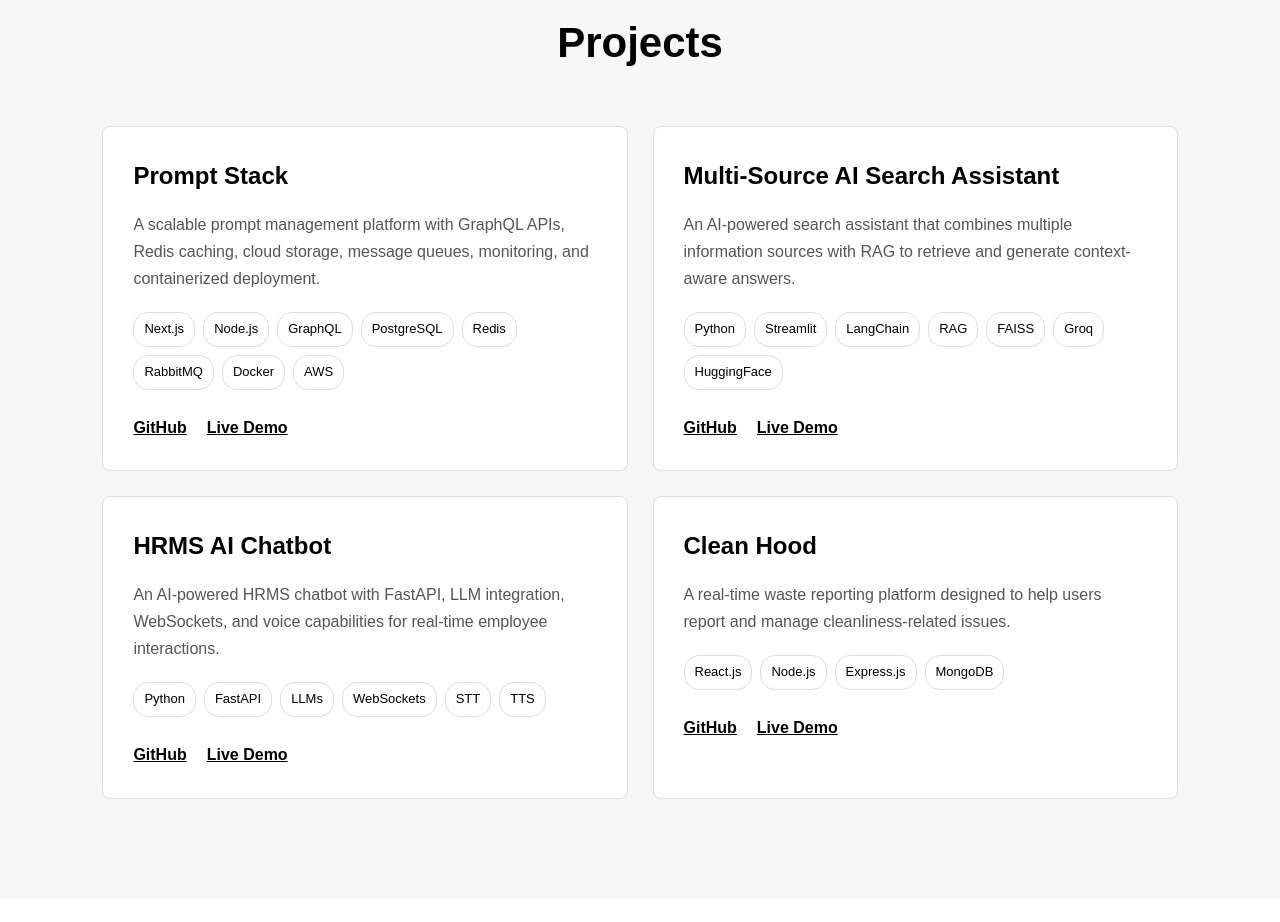
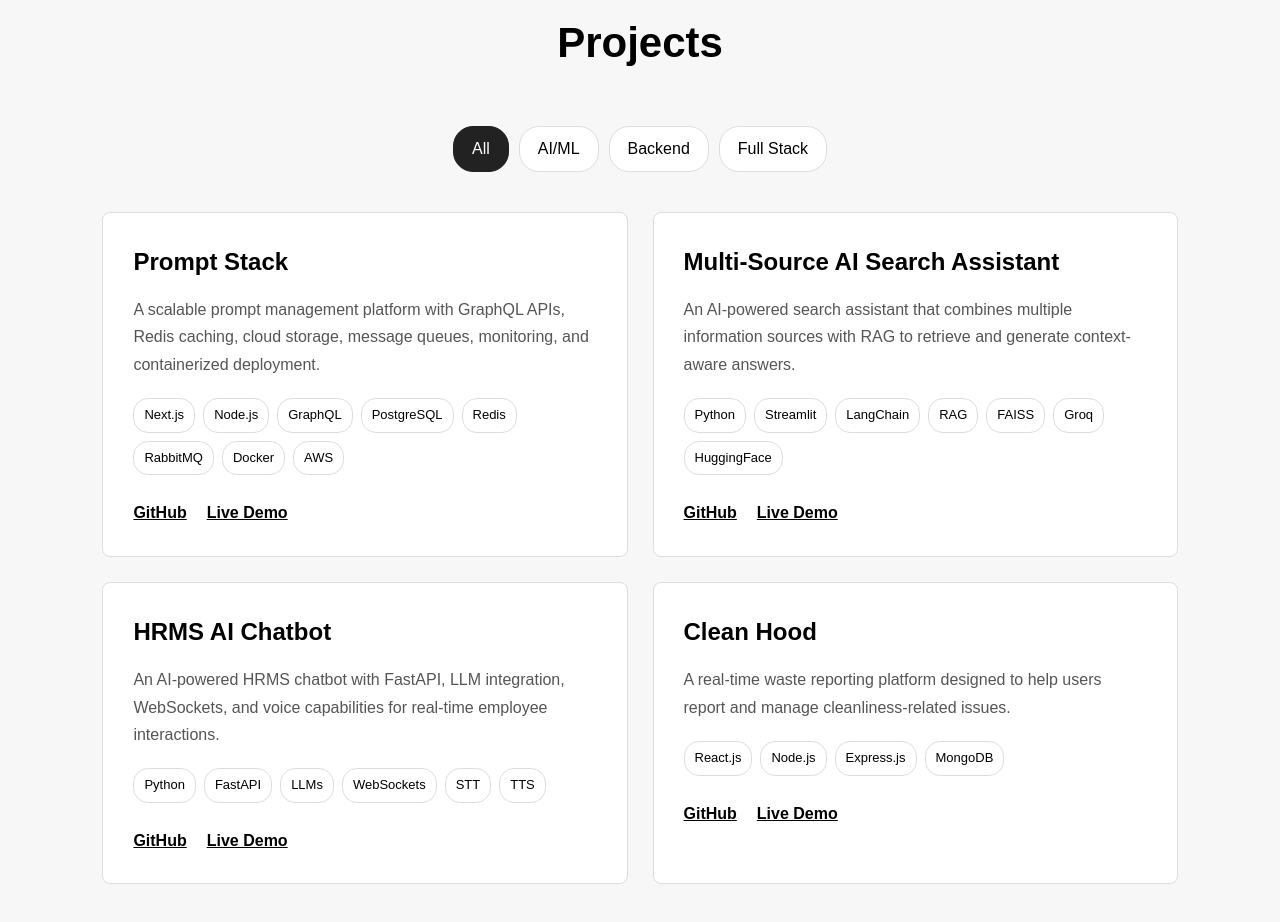
Before and after one commit to Kartikey1884/kartikey-porfolio, a React (Vite) app: page / in a window 1280 px wide. Shown: the part 3780-4702 px from the top of the page. Before the commit the page ends 4679 px from the top, so only its background shows below. Built offline with nearby package versions, Linux system fonts and the light colour scheme.

Commit message:
feat: add project category filtering

```diff
--- a/src/components/sections/Projects/Projects.css
+++ b/src/components/sections/Projects/Projects.css
@@ -91,3 +91,34 @@
     grid-template-columns: 1fr;
   }
 }
+
+.projects__filters {
+  display: flex;
+  justify-content: center;
+  flex-wrap: wrap;
+  gap: 10px;
+
+  margin-bottom: 40px;
+}
+
+.projects__filter {
+  padding: 9px 18px;
+
+  border: 1px solid #ddd;
+  border-radius: 20px;
+
+  background: white;
+  cursor: pointer;
+
+  transition: 0.2s ease;
+}
+
+.projects__filter:hover {
+  transform: translateY(-2px);
+}
+
+.projects__filter--active {
+  background: #222;
+  color: white;
+  border-color: #222;
+}
--- a/src/components/sections/Projects/Projects.jsx
+++ b/src/components/sections/Projects/Projects.jsx
@@ -1,8 +1,25 @@
+import { useState } from "react";
 import "./Projects.css";
 import projects from "../../../data/projects";
 import ProjectCard from "./ProjectCard";
 
 function Projects() {
+  const [selectedCategory, setSelectedCategory] = useState("All");
+
+  const categories = [
+    "All",
+    "AI/ML",
+    "Backend",
+    "Full Stack",
+  ];
+
+  const filteredProjects =
+    selectedCategory === "All"
+      ? projects
+      : projects.filter(
+          (project) => project.category === selectedCategory
+        );
+
   return (
     <section id="projects" className="projects">
       <div className="projects__container">
@@ -15,8 +32,24 @@ function Projects() {
           Projects
         </h2>
 
+        <div className="projects__filters">
+          {categories.map((category) => (
+            <button
+              key={category}
+              onClick={() => setSelectedCategory(category)}
+              className={
+                selectedCategory === category
+                  ? "projects__filter projects__filter--active"
+                  : "projects__filter"
+              }
+            >
+              {category}
+            </button>
+          ))}
+        </div>
+
         <div className="projects__grid">
-          {projects.map((project) => (
+          {filteredProjects.map((project) => (
             <ProjectCard
               key={project.title}
               {...project}
--- a/src/data/projects.js
+++ b/src/data/projects.js
@@ -1,6 +1,7 @@
 const projects = [
   {
     title: "Prompt Stack",
+    category: "Full Stack",
     description:
       "A scalable prompt management platform with GraphQL APIs, Redis caching, cloud storage, message queues, monitoring, and containerized deployment.",
     technologies: [
@@ -15,11 +16,11 @@ const projects = [
     ],
     github: "#",
     demo: "#",
-    featured: true,
   },
 
   {
     title: "Multi-Source AI Search Assistant",
+    category: "AI/ML",
     description:
       "An AI-powered search assistant that combines multiple information sources with RAG to retrieve and generate context-aware answers.",
     technologies: [
@@ -33,11 +34,11 @@ const projects = [
     ],
     github: "#",
     demo: "#",
-    featured: true,
   },
 
   {
     title: "HRMS AI Chatbot",
+    category: "AI/ML",
     description:
       "An AI-powered HRMS chatbot with FastAPI, LLM integration, WebSockets, and voice capabilities for real-time employee interactions.",
     technologies: [
@@ -50,11 +51,11 @@ const projects = [
     ],
     github: "#",
     demo: "#",
-    featured: true,
   },
 
   {
     title: "Clean Hood",
+    category: "Full Stack",
     description:
       "A real-time waste reporting platform designed to help users report and manage cleanliness-related issues.",
     technologies: [
@@ -65,7 +66,6 @@ const projects = [
     ],
     github: "#",
     demo: "#",
-    featured: false,
   },
 ];
 
```
